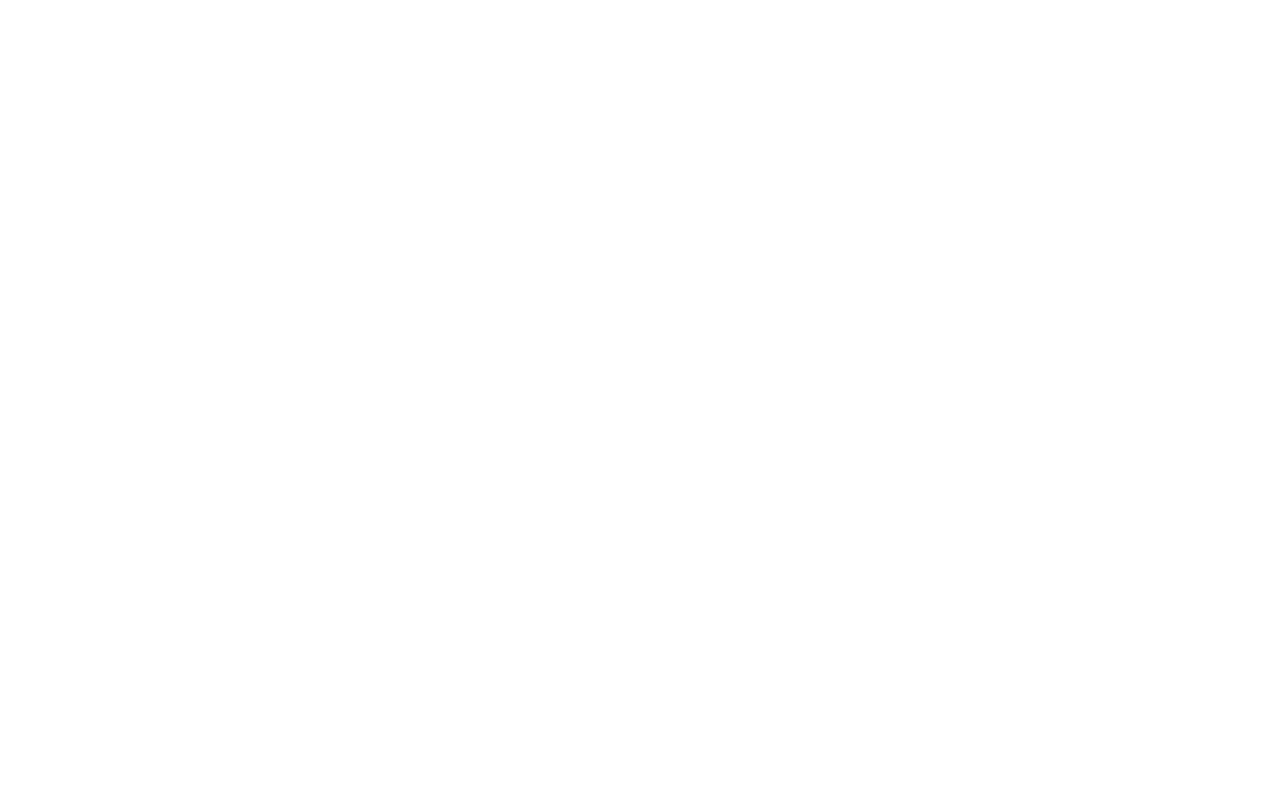
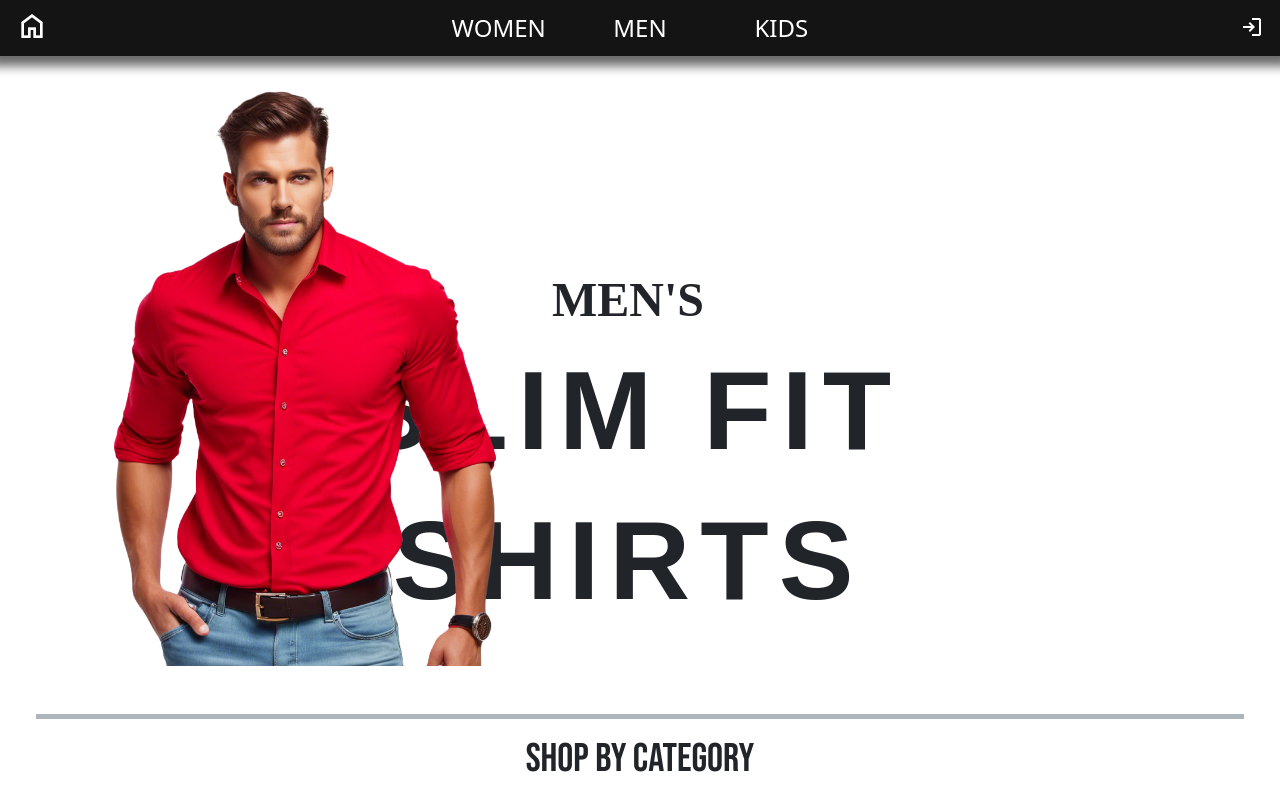
Before and after one commit to Heshan-404/icet-clothing-system-frontend-react, a React (Vite) app: page / in a window 1280 px wide. Before the commit this address had no page. Shown: the top 800 px of the page. Built offline with nearby package versions, Linux system fonts and the light colour scheme; a web font is replaced by a local one.

Commit message:
load home page in  root

```diff
--- a/src/App.tsx
+++ b/src/App.tsx
@@ -43,6 +43,7 @@
             element={<StorePage isProduct={false} />}
           />
           <Route path="/home" element={<HomePage />} />
+          <Route path="" element={<HomePage />} />
           <Route path="/user-login" element={<LoginPage />} />
           <Route path="/profile" element={<LogOutPage />} />
           <Route path="/order-success" element={<OrderSuccessAlert />} />
```
